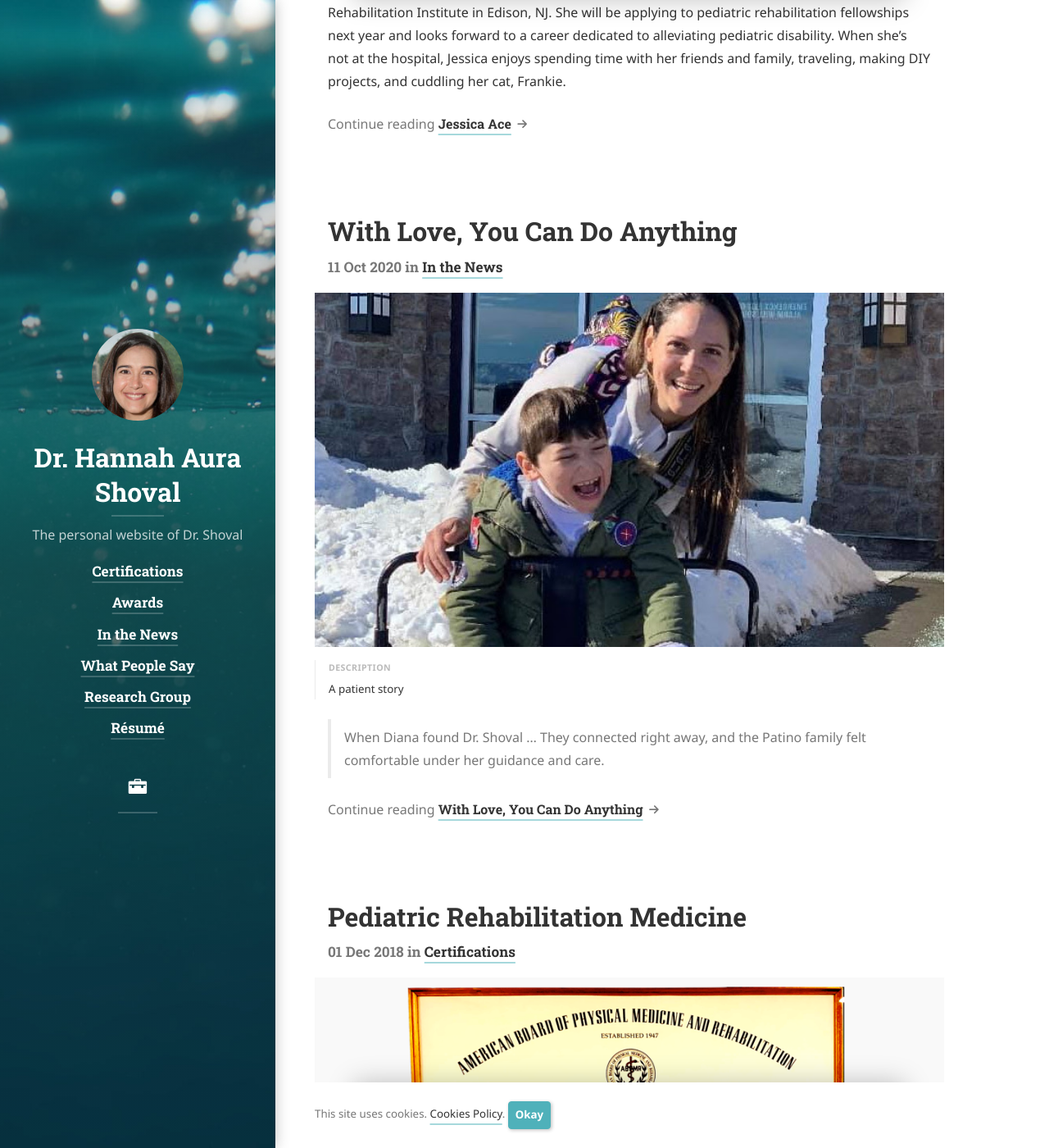
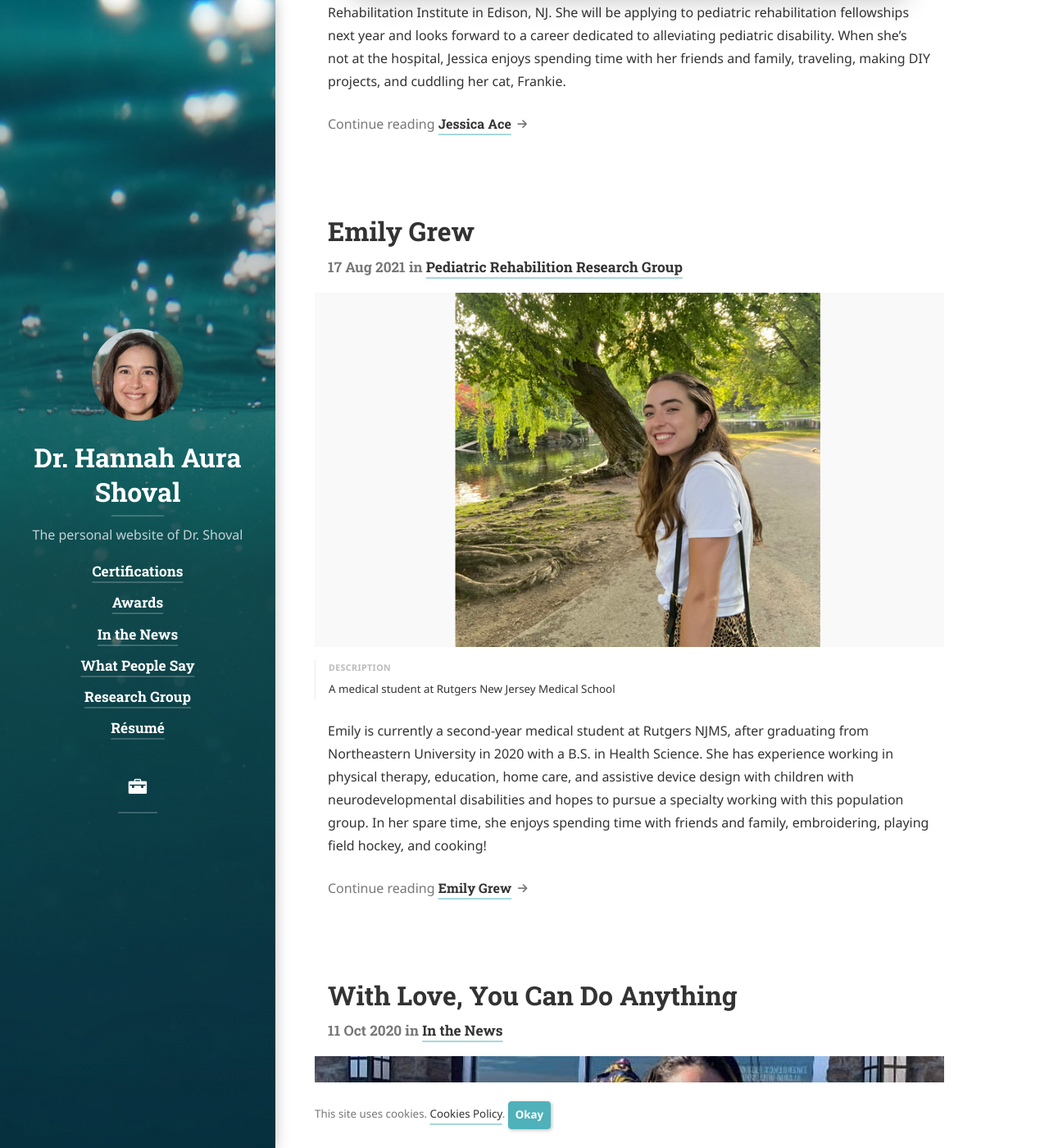
Before and after one commit to physiatry/physiatry.github.io, a Jekyll site: the page built from blog/index.html, in a window 1280 px wide and 1400 px high, scrolled down 2044 px. Shown: the whole window at 82% size. Built offline with Jekyll 4.4.1, drawn with Linux system fonts in a browser that asks for light colours; cached includes are drawn as plain includes; nearby versions of some CDN libraries; some web fonts are replaced; library files that are not in the unit come from our copies; the list of posts is cut into pages by our own code; some of the changed text lies outside the part shown.

Commit message:
Add Emily Grew and fix typos

```diff
--- /dev/null
+++ b/mentoring/_posts/2021-08-17-emily-grew.md
@@ -0,0 +1,18 @@
+---
+layout: post
+title: Emily Grew
+description: >
+  A medical student at Rutgers New Jersey Medical School
+sitemap: false
+image:
+  path: /assets/img/mentoring/emily_grew.png
+---
+
+Emily is currently a second-year medical student at Rutgers NJMS,
+after graduating from Northeastern University in 2020 with a B.S. in
+Health Science. She has experience working in physical therapy,
+education, home care, and assistive device design with children with
+neurodevelopmental disabilities and hopes to pursue a specialty
+working with this population group. In her spare time, she enjoys
+spending time with friends and family, embroidering, playing field
+hockey, and cooking!
--- a/mentoring/_posts/2021-08-17-mayuri-reddy.md
+++ b/mentoring/_posts/2021-08-17-mayuri-reddy.md
@@ -2,7 +2,7 @@
 layout: post
 title: Mayuri Reddy
 description: >
-  A medical student at New Jersey Medical Student
+  A medical student at New Jersey Medical School
 sitemap: false
 image:
   path: /assets/img/mentoring/mayuri_reddy.png
--- a/mentoring/_posts/2021-08-17-vishal-dhruva.md
+++ b/mentoring/_posts/2021-08-17-vishal-dhruva.md
@@ -2,7 +2,7 @@
 layout: post
 title: Vishal Dhruva
 description: >
-  A medical student at Rutgers New Jersey Medical Student
+  A medical student at Rutgers New Jersey Medical School
 sitemap: false
 ---
 
```
Also changed, not shown: assets/img/mentoring/emily_grew.png (added).
